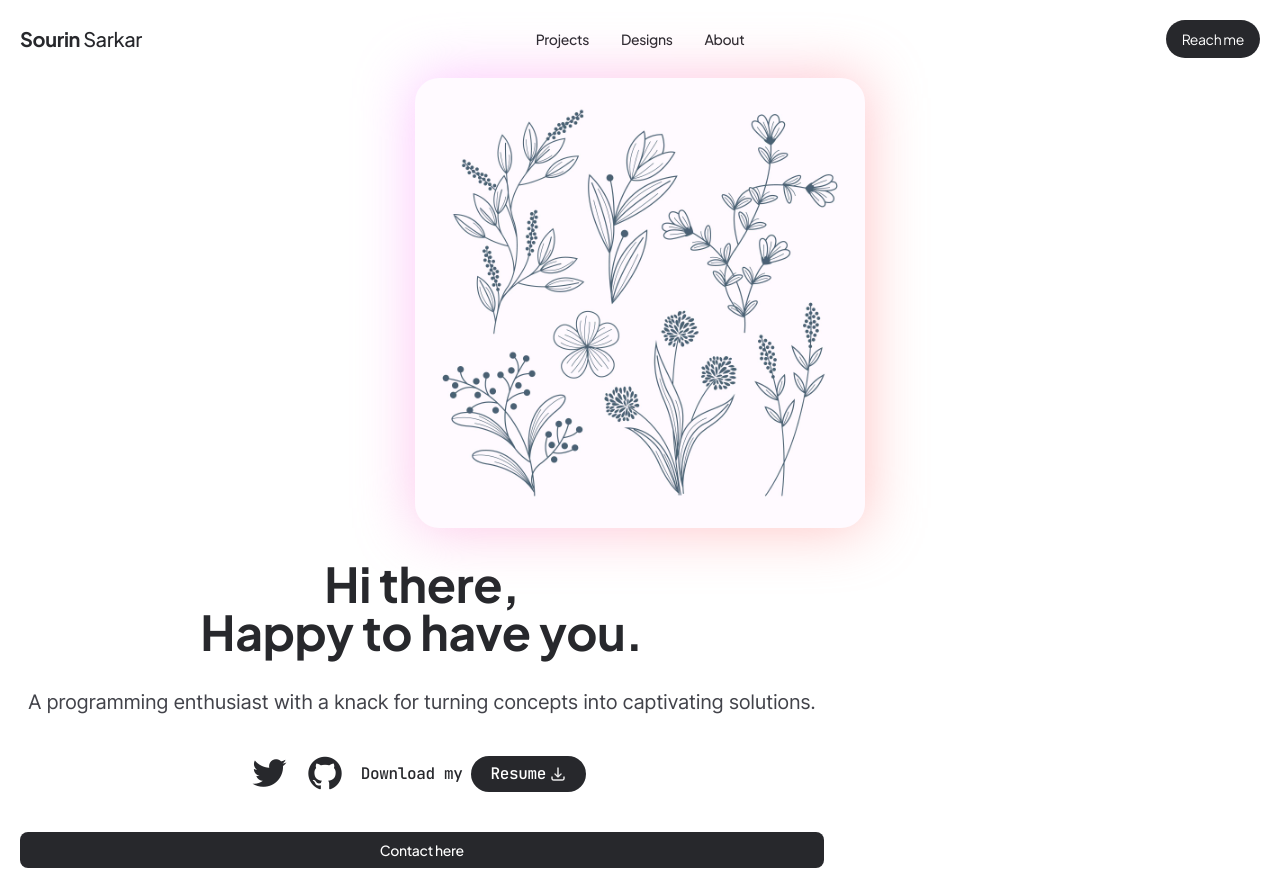
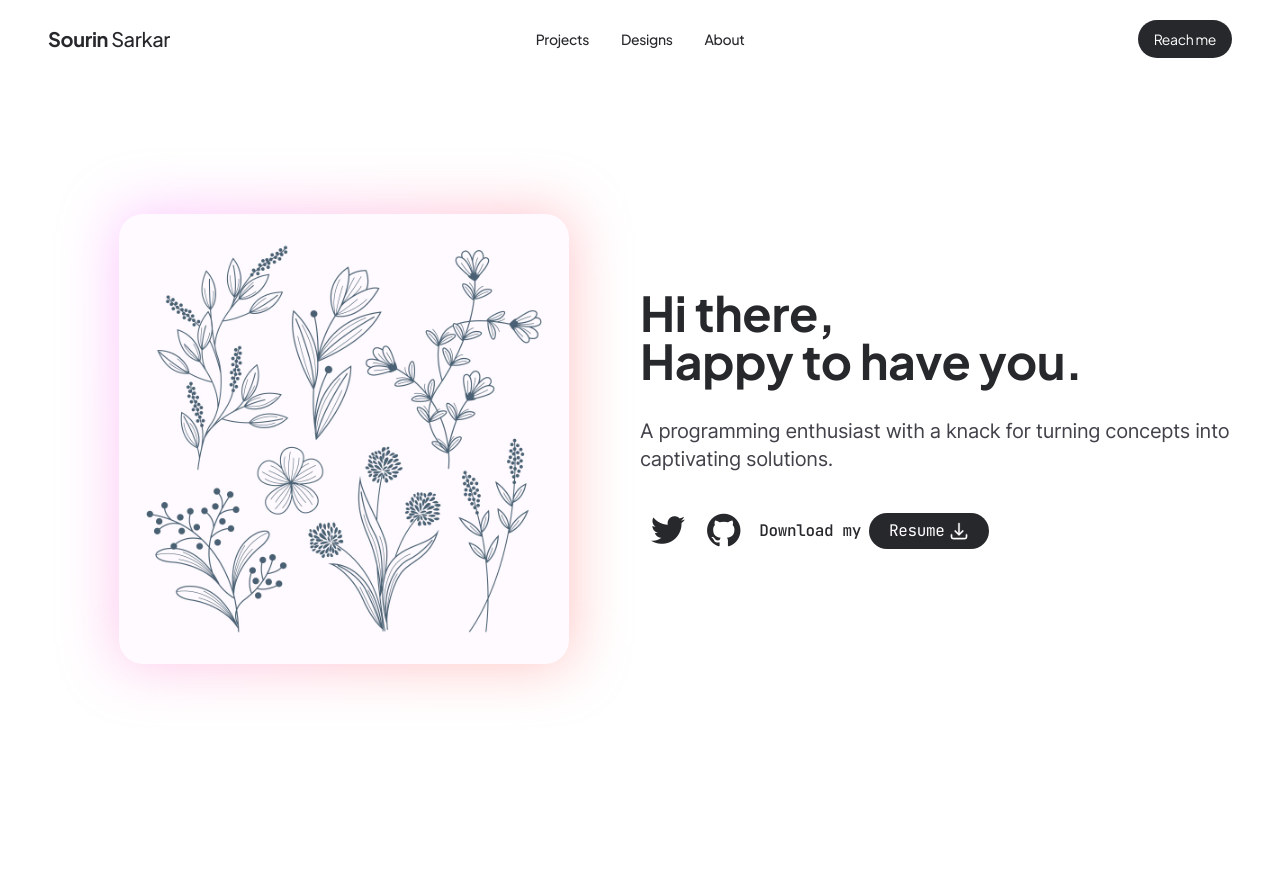
Before and after one commit to sourinsarkar/portfolioX, a React (Vite) app: page / in a window 1280 px wide. Shown: the top 885 px of the page. After the commit the page ends 800 px from the top, so only its background shows below. Built offline with nearby package versions, Linux system fonts and the light colour scheme.

Commit message:
Completed: Mobile and Desktop customization

```diff
--- a/src/components/Home/HomeBody.tsx
+++ b/src/components/Home/HomeBody.tsx
@@ -5,35 +5,35 @@ import { ArrowDownTrayIcon } from '@heroicons/react/24/solid'
 
 const HomeBody: React.FC = () => {
     return (
-        <div className="flex justify-between flex-wrap primary-font">
-            <div className="w-full flex justify-center items-start xl:items-center">
+        <div className="flex justify-between flex-wrap xl:flex-nowrap primary-font">
+            <div className="w-full flex justify-center xl:items-center">
                 <div id="prime-image-id" className="max-w-[450px] w-auto">
                     <img src={PrimeImage} alt="Photo" className="w-full h-full rounded-3xl" />
                 </div>
             </div>
 
-            <div className="w-full flex xl:items-center mt-8">
-                <div>
+            <div className="w-full flex xl:items-center mt-8 xl:mt-0">
+                <div className="text-center xl:text-left">
                     <div>
-                        <h1 className="text-3xl text-center xl:text-5xl font-bold">Hi there,<br />Happy to have you.</h1>
+                        <h1 className="text-3xl  xl:text-5xl font-bold">Hi there,<br />Happy to have you.</h1>
                     </div>
-                    <div className="my-3 mx-2 leading-5 xl:my-8 sub-font text-center xl:text-xl">
+                    <div className="my-3 mx-2 xl:mx-0 leading-5 xl:my-8 sub-font xl:text-xl">
                         <p>A programming enthusiast with a knack for turning concepts into captivating solutions.</p>
                     </div>
-                    <div className="my-8 flex justify-center items-center">
+                    <div className="my-8 flex justify-center items-center xl:justify-start">
                         <ul className="flex items-center">
                             <li><a href="https://twitter.com/sourin_inc" target="_blank" title="Twitter"><i className="ri-twitter-fill text-3xl xl:text-[2.5em] p-2 text-primary-color"></i></a> </li>
                             <li><a href="https://github.com/sourinsarkar" target="_blank" title="Github"><i className="ri-github-fill text-3xl xl:text-[2.5em] p-2 text-primary-color"></i></a> </li>
                             <li className="flex items-center mono-font font-semibold text-sm xl:text-base p-2 text-primary-color">
                                 <p>Download my</p>
-                                <a href="/resume/resume.pdf" download className="flex items-center mx-2 px-4 py-1.5 xl:px-5 4xl:py-2 rounded-full bg-primary-color text-white gap-1">Resume <ArrowDownTrayIcon stroke="currentColor" stroke-width="0.5" className="h-4 w-4" /> </a>
+                                <a href="/resume/resume.pdf" download className="flex items-center mx-2 px-4 py-1.5 xl:px-5 4xl:py-2 rounded-full bg-primary-color xl:font-normal text-white gap-1">Resume <ArrowDownTrayIcon stroke="currentColor" stroke-width="0.5" className="h-4 w-4 xl:h-5 xl:w-5" /> </a>
                             </li>
                         </ul>
                     </div>
-                    <div className="flex justify-center items-center rounded-lg py-2 bg-primary-color text-white text-sm font-medium">
+                    <div className="xl:hidden flex justify-center items-center rounded-lg py-2 bg-primary-color text-white text-sm font-medium max-w-[300px] mx-auto">
                         <a href="mailto:Sourin Sarkar <work@sourin.in>">Contact here</a>
                     </div>
-                    <div>
+                    <div className="xl:hidden">
                         <img src={CarGif} className="h-24 my-4 mx-auto" />
                     </div>
                 </div>
--- a/src/layouts/Home.tsx
+++ b/src/layouts/Home.tsx
@@ -3,9 +3,11 @@ import GlobalNav from "../components/Nav/GlobalNav";
 
 const Home: React.FC = () => {
     return (
-        <div className="h-screen flex flex-col xl:block mx-5">
-            <div className="py-5"><GlobalNav /></div>
-            <div className="flex xl:items-center xl:grow"><HomeBody /></div>
+        <div className="max-w-7xl mx-auto">
+            <div className="h-screen flex flex-col mx-5 xl:mx-12">
+                <div className="py-5"><GlobalNav /></div>
+                <div className="flex xl:items-center xl:grow"><HomeBody /></div>
+            </div>
         </div>
     );
 }
```
